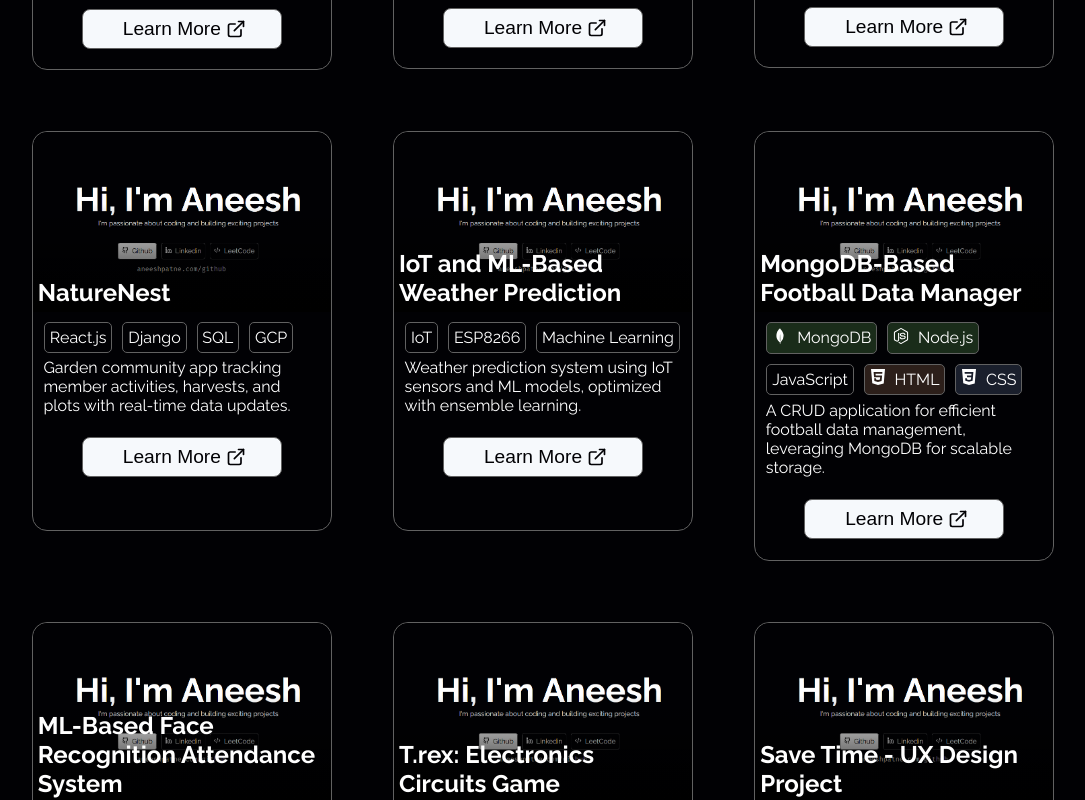
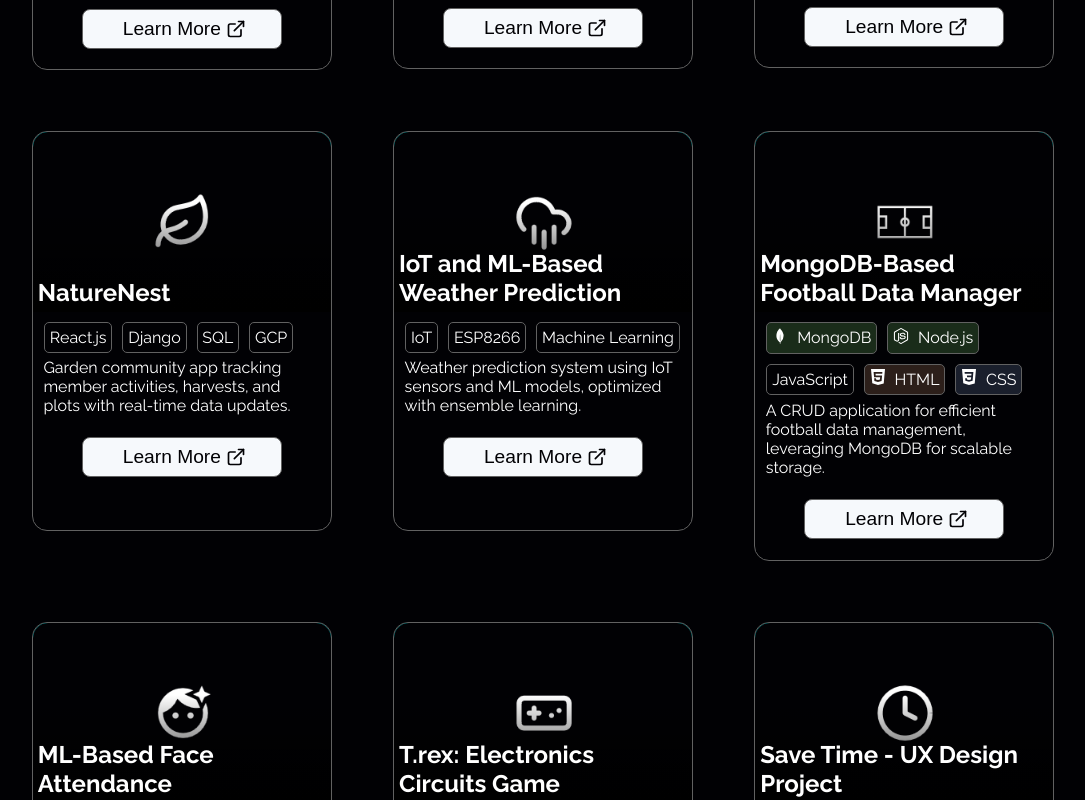
Before and after one commit to aneeshpatne/Personal-Portfolio, a Next.js app: page / in a window 1280 px wide. Shown: the part 4520-5320 px from the top of the page, without its empty margins (97-1182 px from the left). Built offline with nearby package versions, Linux system fonts and the light colour scheme.

Commit message:
refactor: update project title and enhance ProjectContainer to accept image prop

```diff
--- a/src/components/ProjectNew.jsx
+++ b/src/components/ProjectNew.jsx
@@ -110,7 +110,7 @@ export const project = [
   },
   {
     id: "face-recognition-attendance",
-    title: "ML-Based Face Recognition Attendance System",
+    title: "ML-Based Face Attendance",
     techStack: [
       "Machine Learning",
       "DLIB",
@@ -174,6 +174,7 @@ export default function ProjectNew() {
             stack={project.techStack}
             name={project.title}
             description={project.description}
+            image={project.image}
           />
         ))}
       </div>
@@ -181,12 +182,12 @@ export default function ProjectNew() {
   );
 }
 
-export function ProjectContainer({ name, stack, description }) {
+export function ProjectContainer({ name, stack, description, image }) {
   return (
     <div className={styles.projectContainer}>
       <div className={styles.ImageContaier}>
         <Image
-          src={"/assets/img/personalPortfolio.png"}
+          src={image}
           width={300}
           height={180}
           style={{ objectFit: "cover" }}
```
Also changed, not shown: src/components/Project.jsx (deleted).
